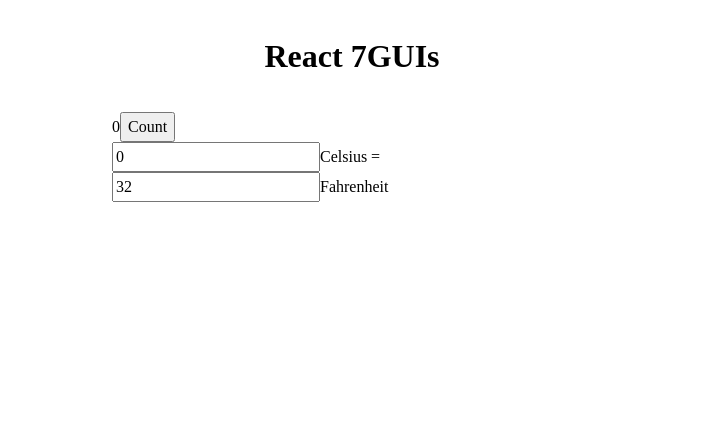
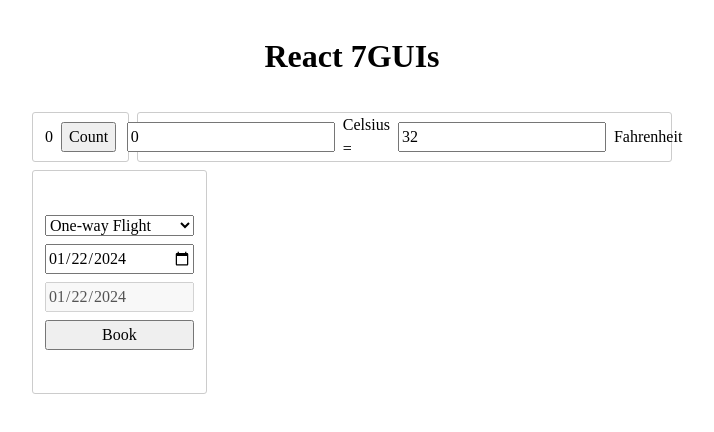
Before and after one commit to mancuoj-collective/react-7guis, a React (Vite) app: page / in a window 1280 px wide. Shown: the top 432 px of the page, without its empty margins (288-1002 px from the left). Built offline with nearby package versions, Linux system fonts and the light colour scheme.

Commit message:
feat: flight booker

```diff
--- a/src/components/app.tsx
+++ b/src/components/app.tsx
@@ -1,4 +1,5 @@
 import Counter from './counter'
+import FlightBooker from './flight-booker'
 import TemperatureConverter from './temperature-converter'
 
 export default function App() {
@@ -8,6 +9,7 @@
       <div className='guis'>
         <Counter />
         <TemperatureConverter />
+        <FlightBooker />
       </div>
     </div>
   )
--- /dev/null
+++ b/src/components/flight-booker.tsx
@@ -0,0 +1,45 @@
+import { useState } from 'react'
+
+export default function FlightBooker() {
+  const [flightType, setFlightType] = useState('one-way')
+  const [departureDate, setDepartureDate] = useState(dateToString(new Date()))
+  const [returnDate, setReturnDate] = useState(departureDate)
+  const isReturn = flightType === 'return'
+  const canBook = !isReturn || stringToDate(returnDate) > stringToDate(departureDate)
+
+  function pad(n: number) {
+    return String(n).length < 2 ? `0${n}` : n
+  }
+
+  function dateToString(date: Date) {
+    return date.getFullYear() + '-' + pad(date.getMonth() + 1) + '-' + date.getDate()
+  }
+
+  function stringToDate(str: string) {
+    const [y, m, d] = str.split('-').map(Number)
+    return new Date(y, m - 1, d)
+  }
+
+  function handleBook() {
+    alert(
+      isReturn
+        ? `You have booked a return flight leaving on ${departureDate} and returning on ${returnDate}.`
+        : `You have booked a one-way flight leaving on ${departureDate}.`
+    )
+  }
+
+  return (
+    <div className="booker">
+      <select value={flightType} onChange={e => setFlightType(e.target.value)}>
+        <option value="one-way">One-way Flight</option>
+        <option value="return">Return</option>
+      </select>
+      <input type="date" value={departureDate} onChange={e => setDepartureDate(e.target.value)} />
+      <input type="date" value={returnDate} onChange={e => setReturnDate(e.target.value)} disabled={!isReturn} />
+      <button onClick={handleBook} disabled={!canBook}>
+        Book
+      </button>
+      {!canBook && <p style={{ color: 'red' }}>Return date must be after departure date.</p>}
+    </div>
+  )
+}
--- a/src/styles/index.css
+++ b/src/styles/index.css
@@ -1,6 +1,6 @@
 .app {
   display: grid;
-  grid-template-columns: 1fr min(60ch, calc(100% - 64px)) 1fr;
+  grid-template-columns: 1fr min(80ch, calc(100% - 64px)) 1fr;
   column-gap: 32px;
 }
 
@@ -12,3 +12,45 @@
   margin: 32px 0;
   text-align: center;
 }
+
+.guis {
+  display: grid;
+  grid-template-rows: repeat(8, 50px);
+  grid-template-columns: repeat(8, 1fr);
+  grid-template-areas:
+    'counter converter converter converter converter converter converter converter'
+    'booker booker test test test test test test'
+    'booker booker test test test test test test'
+    'booker booker test test test test test test'
+    'booker booker test test test test test test';
+  gap: 8px;
+}
+
+.guis > * {
+  display: flex;
+  align-items: center;
+  justify-content: center;
+  padding: 12px;
+  gap: 8px;
+  border: 1px solid #ccc;
+  border-radius: 3px;
+}
+
+.counter {
+  grid-area: counter;
+}
+
+.converter {
+  grid-area: converter;
+}
+
+.converter > input {
+  flex: 1;
+}
+
+.booker {
+  grid-area: booker;
+  flex-direction: column;
+  align-items: stretch;
+  /* justify-content: start; */
+}
```
